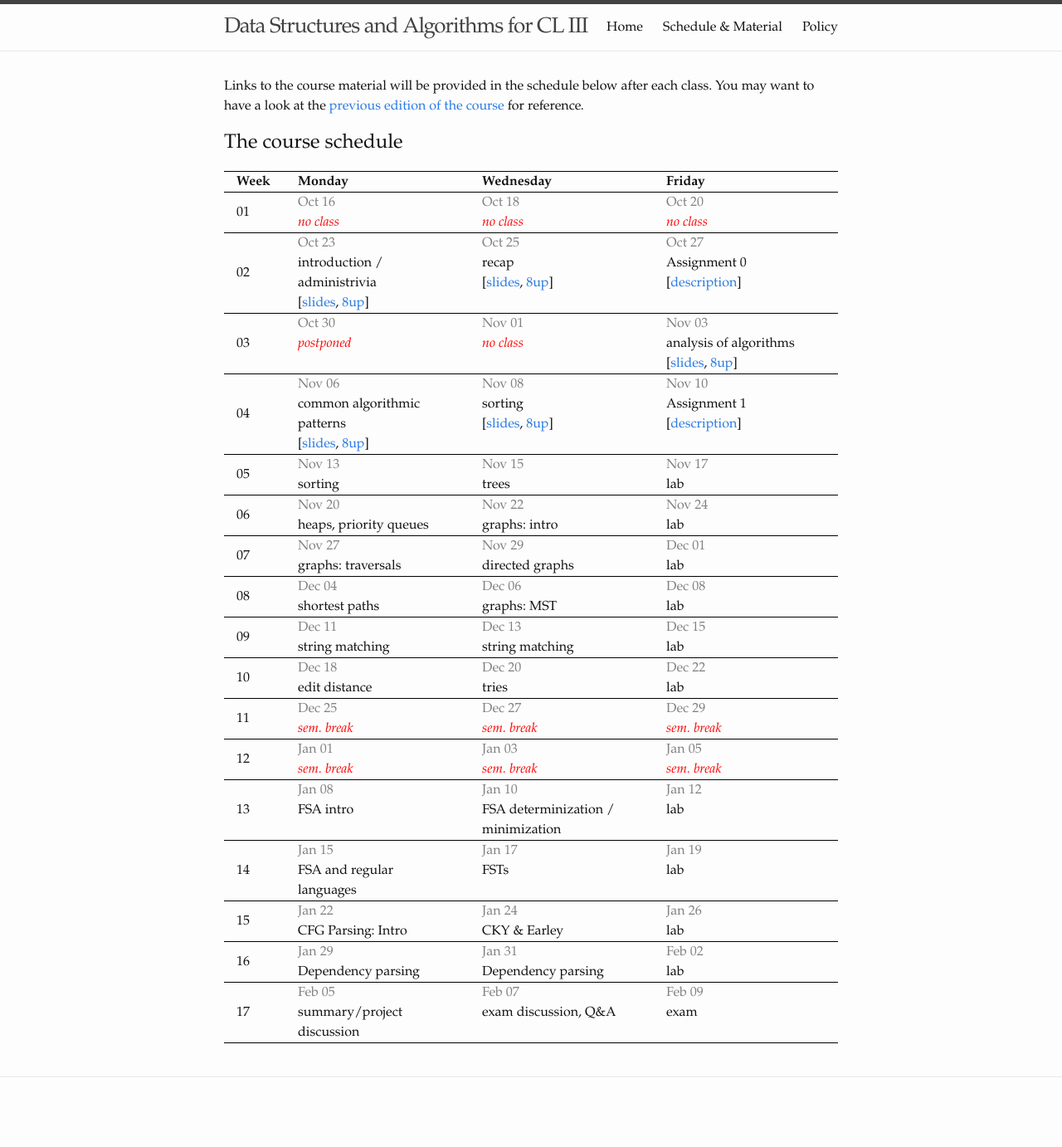
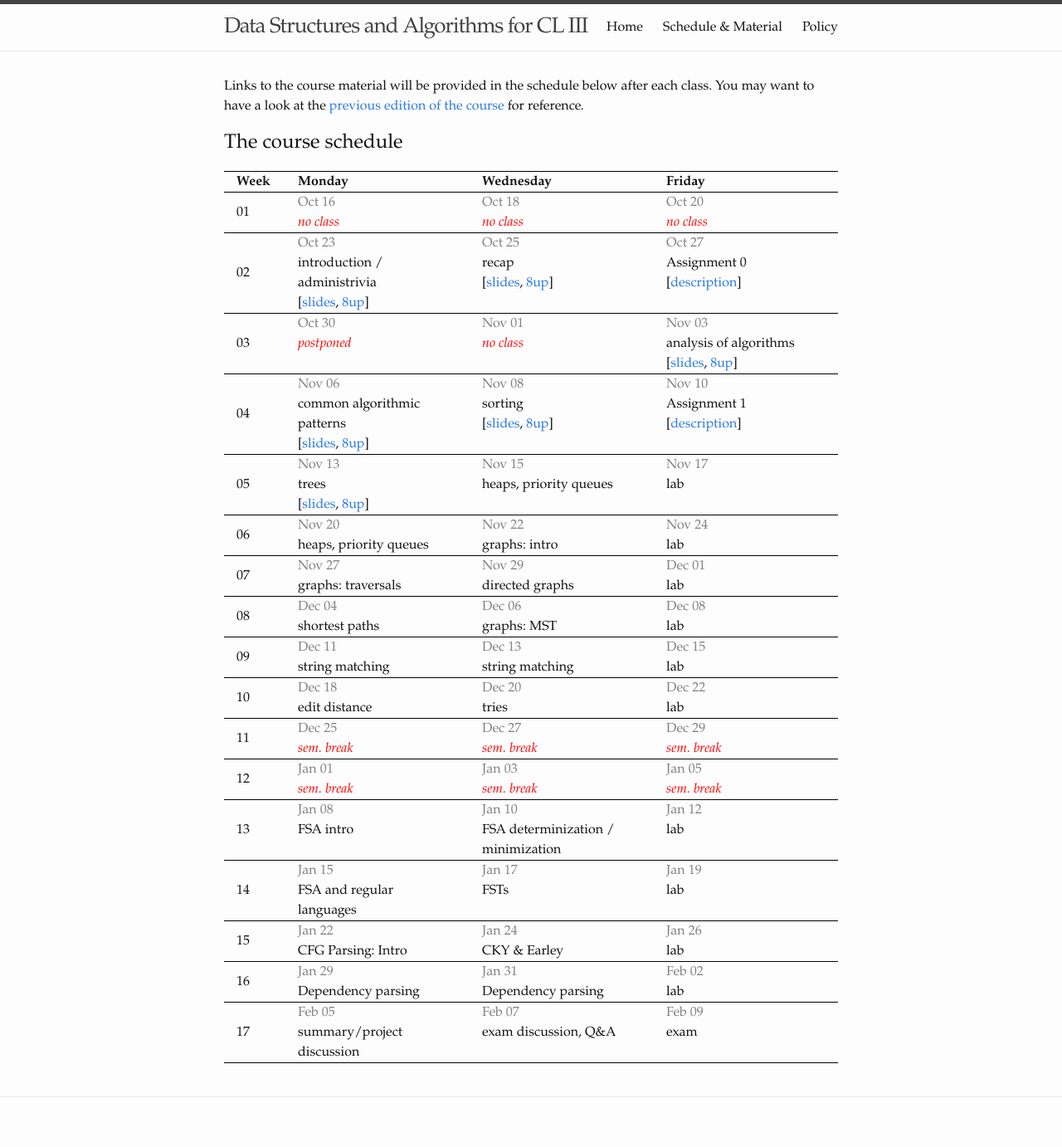
Before and after one commit to dsacl3-2023/dsacl3-2023.github.io, a Jekyll site: the page built from lectures.md, in a window 1280 px wide. Shown: the whole page at 83% size. Built offline with Jekyll 4.4.1, drawn with Linux system fonts in a browser that asks for light colours; before the commit the page ends 1358 px from its top, so only the background shows below that.

Commit message:
Update schedule.

```diff
--- a/_data/schedule.yml
+++ b/_data/schedule.yml
@@ -47,9 +47,12 @@
 - week: "05"
   dates:
     Nov 13:
-      topic: sorting
+      topic: trees
+      links:
+        slides: slides/trees.pdf
+        8up: slides/trees-handout.pdf
     Nov 15:
-      topic: trees
+      topic: "heaps, priority queues"
     Nov 17:
       topic: lab
 - week: "06"
```
Also changed, not shown: 4 other files.
